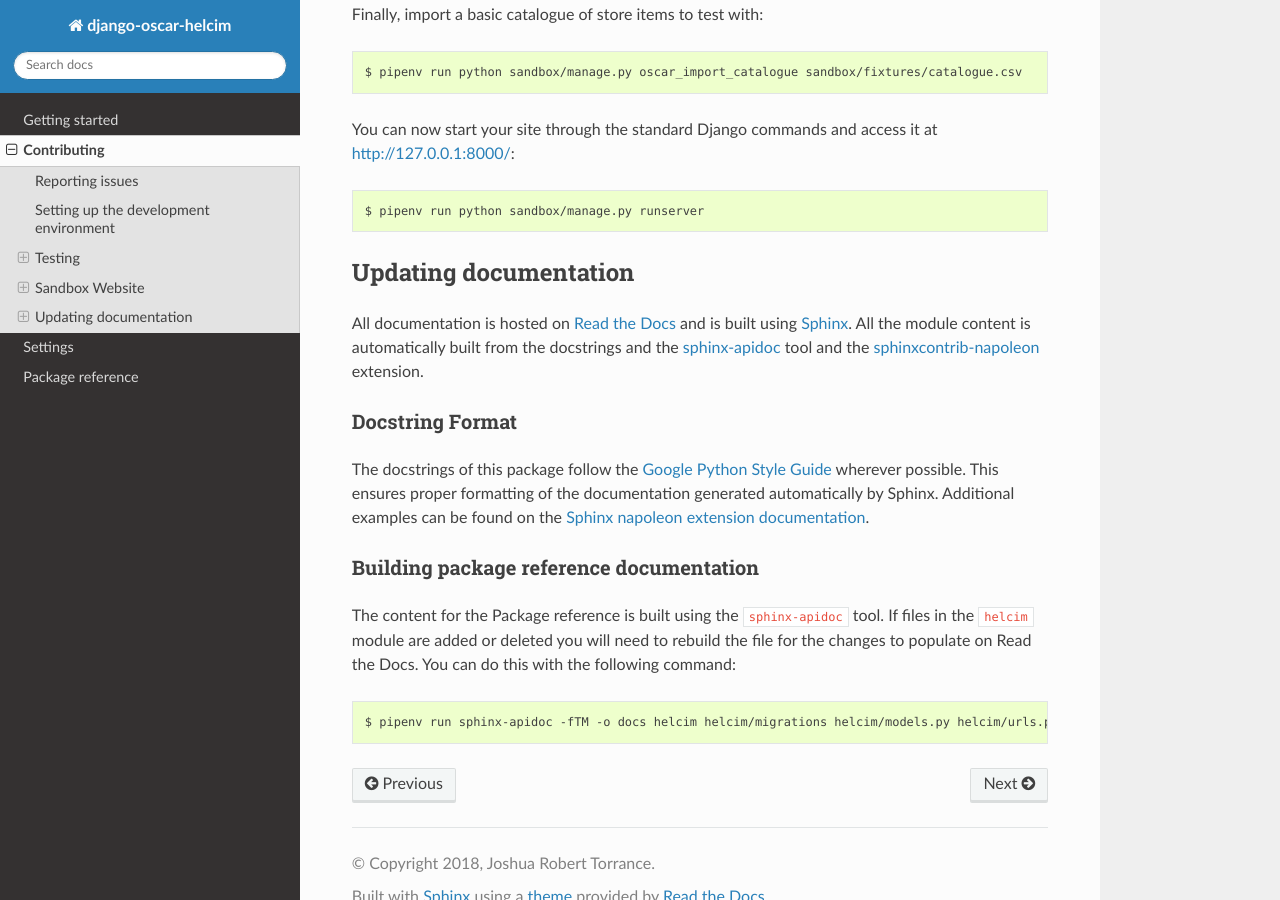
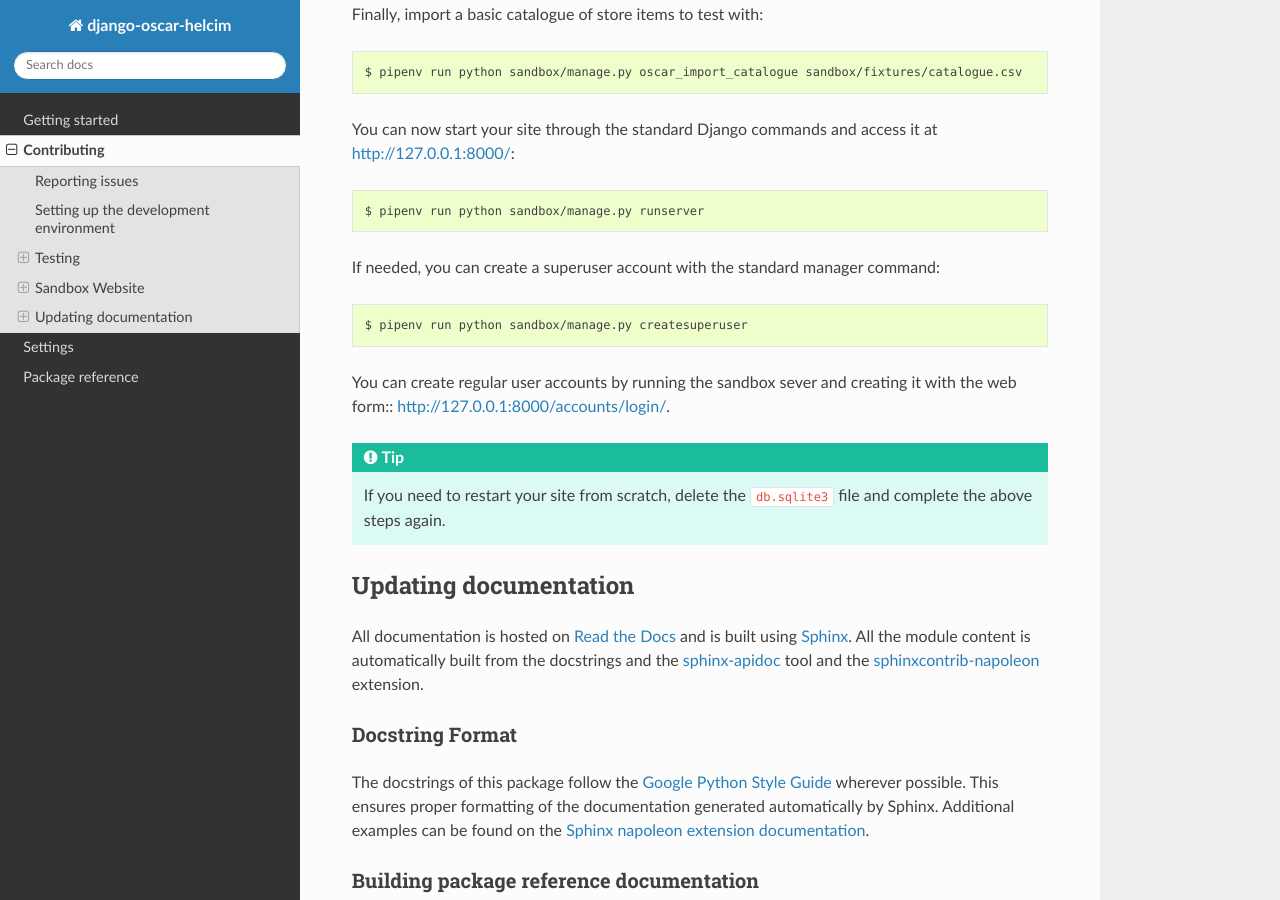
Before and after one commit to studybuffalo/django-helcim, a Sphinx documentation site: the page built from docs/contributing.rst, in a window 1280 px wide and 900 px high, scrolled down 2478 px. Built offline with Sphinx 7.4.7 and the Read the Docs theme 2.0.0, drawn with Linux system fonts in a browser that asks for light colours.

Commit message:
Updating details on running the sandbox site

```diff
--- a/docs/contributing.rst
+++ b/docs/contributing.rst
@@ -133,6 +133,19 @@ access it at http://127.0.0.1:8000/::
 
     $ pipenv run python sandbox/manage.py runserver
 
+If needed, you can create a superuser account with the standard manager
+command::
+
+    $ pipenv run python sandbox/manage.py createsuperuser
+
+You can create regular user accounts by running the sandbox sever and
+creating it with the web form:: http://127.0.0.1:8000/accounts/login/.
+
+.. tip::
+
+    If you need to restart your site from scratch, delete the
+    ``db.sqlite3`` file and complete the above steps again.
+
 ----------------------
 Updating documentation
 ----------------------
```
